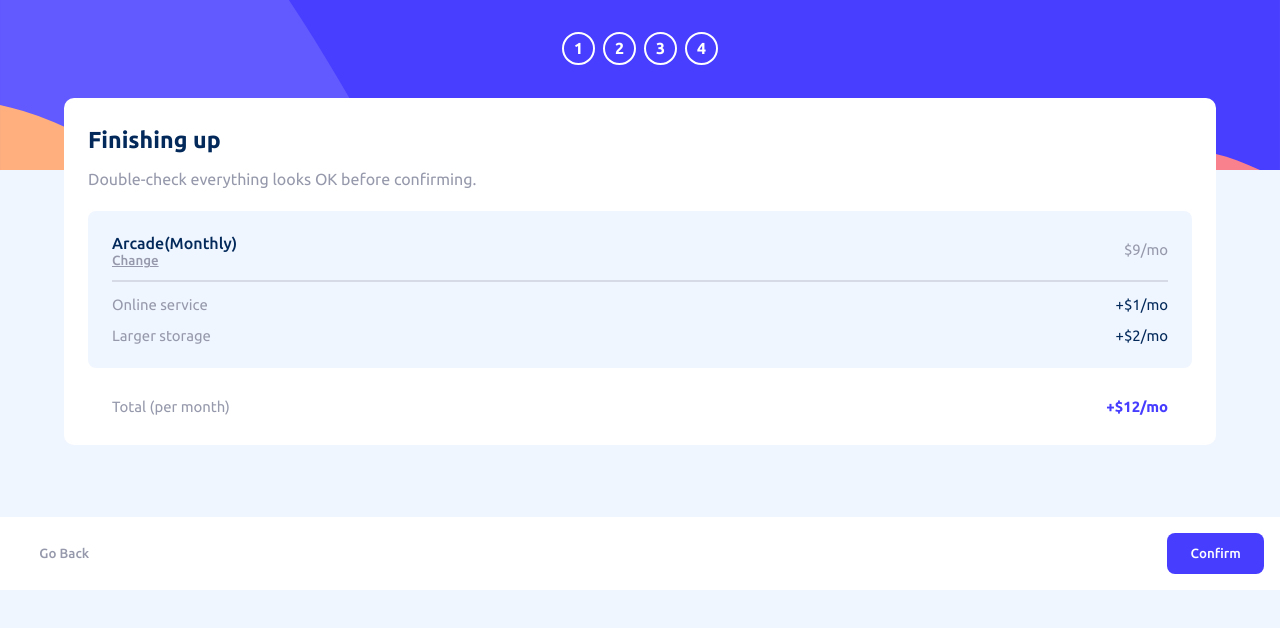
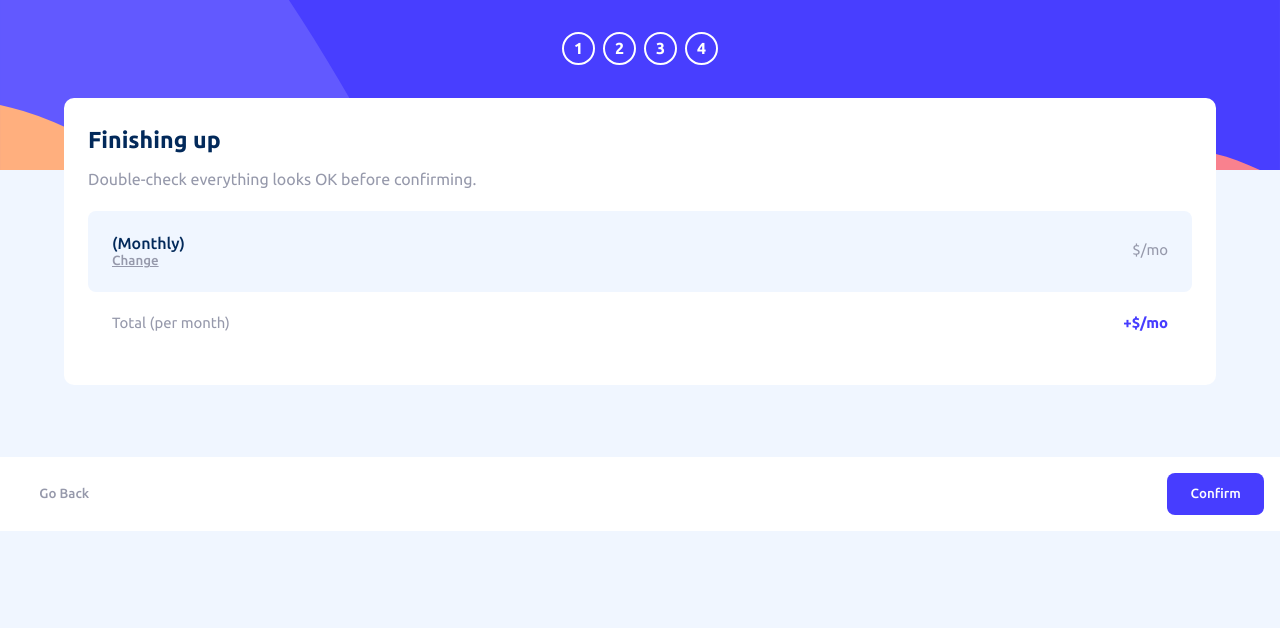
Before and after one commit to HamnaIshaq/multi-step-form, a React (Vite) app: page /summary in a window 1280 px wide. Shown: the top 628 px of the page. Built offline with nearby package versions, Linux system fonts and the light colour scheme.

Commit message:
Show total monthly cost of user plans and add ons

```diff
--- a/src/components/SummaryInfo.jsx
+++ b/src/components/SummaryInfo.jsx
@@ -1,32 +1,39 @@
 import { Link } from 'react-router-dom';
 
-const SummaryInfo = () => {
+const SummaryInfo = ({ userPlan, setUserPlan, userAddOns, setUserAddOns }) => {
+  let totalCost = userPlan.planCost;
+
+  const planAndAddOns = userAddOns.map((addon, index) => {
+    totalCost += addon.cost;
+    return <div key={index} className="flex justify-space-between align-center summary-addons-container">
+      <span className="cool-gray-color font-size-14px font-family-ubuntu-regular">{addon.addon.charAt(0).toUpperCase() + addon.addon.slice(1)}</span>
+      <span className="marine-blue-color summary-plan-cost">+${addon.cost}/<abbr className="plan-duration" title="month">mo</abbr></span>
+    </div>});
+
+  const changeUserService = () => {
+    setUserPlan({ plan: '', planCost: null });
+    setUserAddOns([]);
+  }
+
   return (
     <div>
       <div className="summary-info">
         <div className="padding-one-and-a-half-em">
-          <div className="flex justify-space-between" style={{ borderBottom: '2px solid var(--neutralLightGray)', paddingBottom: '.75em' }}>
+          <div className="flex justify-space-between summary-plan-container">
             <div className="summary-info-container flex flex-vertical">
-              <strong className="marine-blue-color font-family-ubuntu-medium">Arcade(Monthly)</strong>
+              <strong className="marine-blue-color font-family-ubuntu-medium text-capitalize-first">{userPlan.plan}(Monthly)</strong>
               <Link to="/selectplan">
-                <button type="button" className="btn next-btn back-btn cool-gray-color change-plan-btn font-family-ubuntu-regular">Change</button>
+                <button type="button" className="btn next-btn back-btn cool-gray-color change-plan-btn font-family-ubuntu-regular" onClick={changeUserService}>Change</button>
               </Link>
             </div>
-            <span className="plan-cost marine-blue-color summary-plan-cost">$9/<abbr className="plan-duration" title="month">mo</abbr></span>
+            <span className="plan-cost marine-blue-color summary-plan-cost">${userPlan.planCost}/<abbr className="plan-duration" title="month">mo</abbr></span>
           </div>
-          <div className="flex justify-space-between align-center" style={{marginTop: '1em'}}>
-            <span className="cool-gray-color font-size-14px font-family-ubuntu-regular">Online service</span>
-            <span className="marine-blue-color summary-plan-cost">+$1/<abbr className="plan-duration" title="month">mo</abbr></span>
-          </div>
-          <div className="flex justify-space-between align-center" style={{marginTop: '1em'}}>
-            <span className="cool-gray-color font-size-14px font-family-ubuntu-regular">Larger storage</span>
-            <span className="marine-blue-color summary-plan-cost">+$2/<abbr className="plan-duration" title="month">mo</abbr></span>
-          </div>
+          {planAndAddOns}
         </div>
       </div>
-      <div className="flex justify-space-between align-center padding-one-and-a-half-em" style={{marginTop: '.5em', paddingBottom: '0'}}>
+      <div className="flex justify-space-between align-center padding-one-and-a-half-em summary-total-cost-container">
         <span className="cool-gray-color font-size-14px font-family-ubuntu-regular">Total (per month)</span>
-        <span className="summary-plan-cost font-family-ubuntu-bold purplish-blue-color">+$12/<abbr className="plan-duration" title="month">mo</abbr></span>
+        <span className="summary-plan-cost font-family-ubuntu-bold purplish-blue-color">+${totalCost}/<abbr className="plan-duration" title="month">mo</abbr></span>
       </div>
     </div>
   );
```
